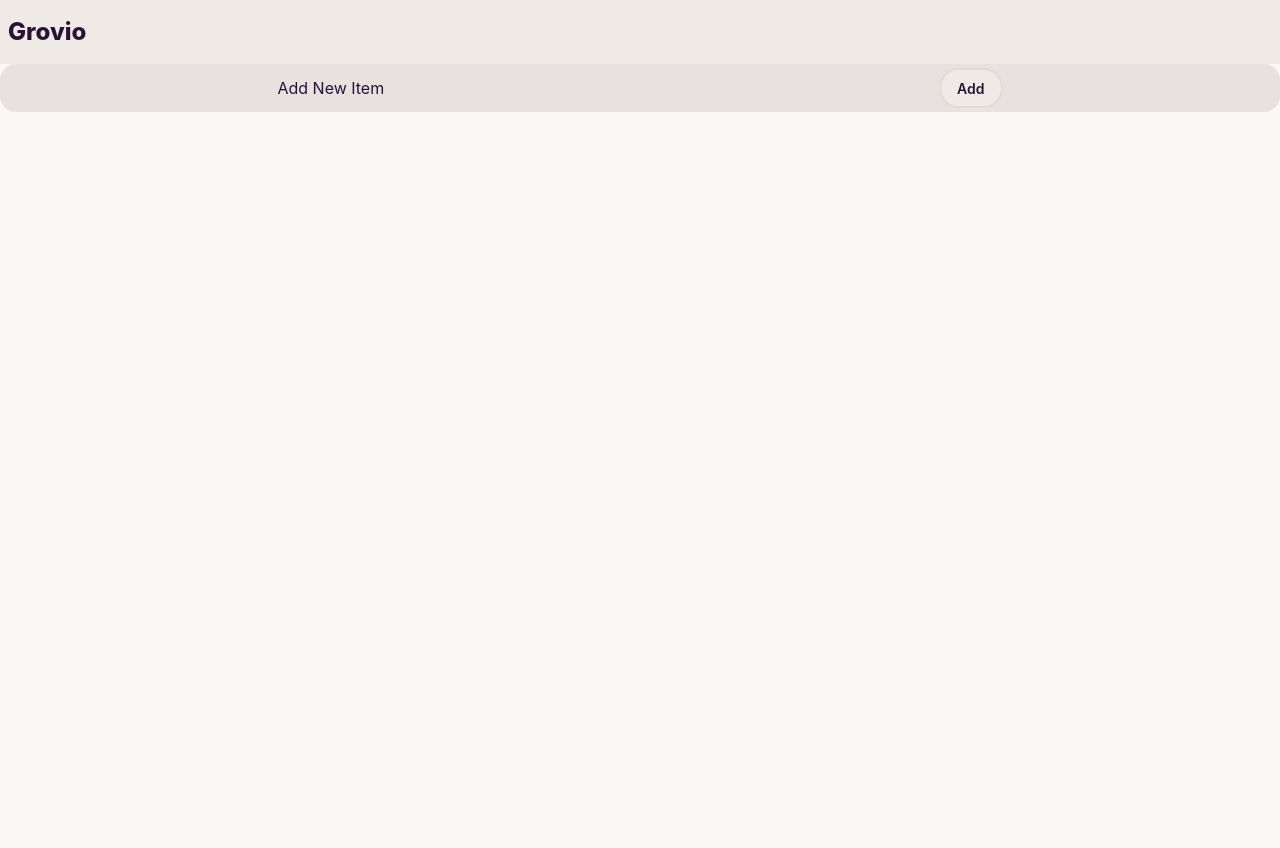
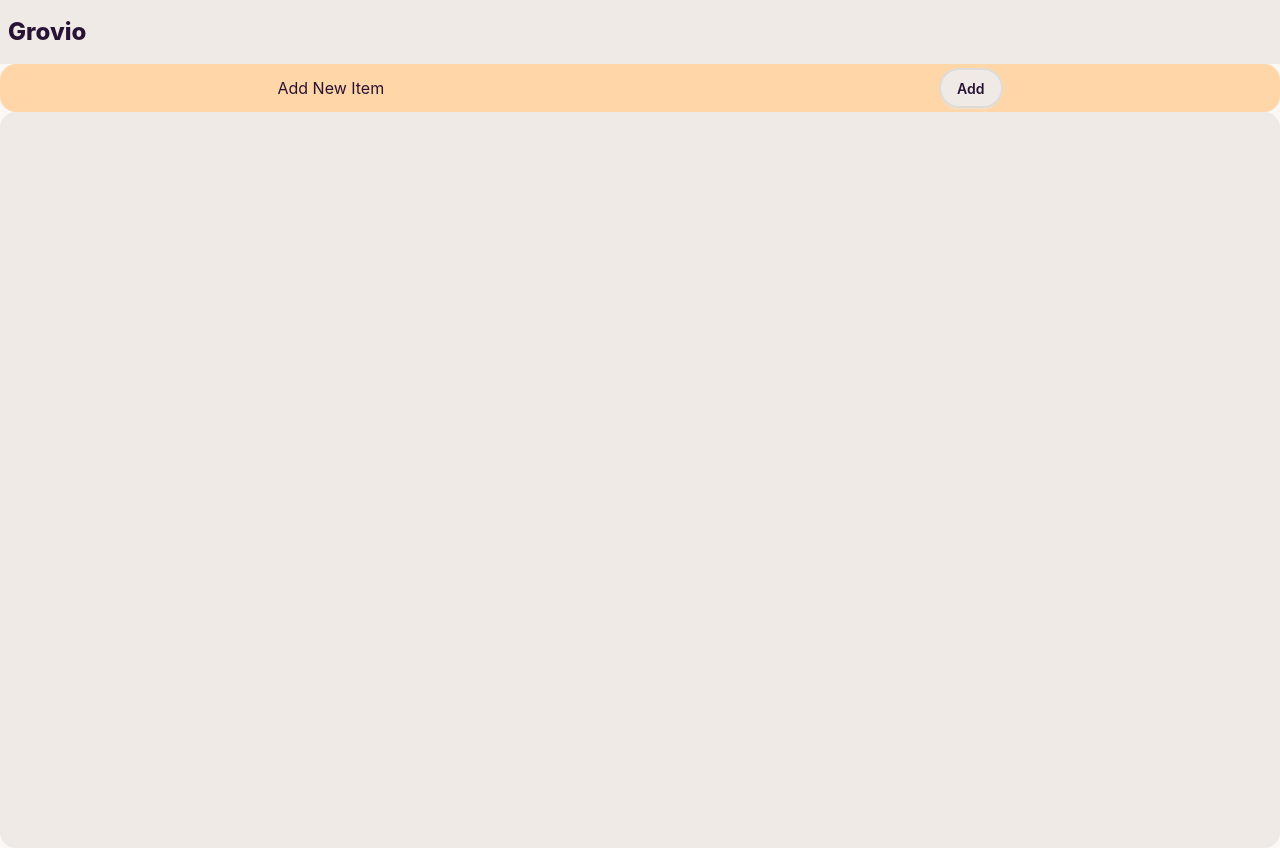
Before and after one commit to AdrianLesko/Grovio, a React (Vite) app: page / in a window 1280 px wide. Before the commit the page ends 800 px from the top, so only its background shows below. Built offline with nearby package versions, Linux system fonts and the light colour scheme.

Commit message:
add item rendering in shopping list

```diff
--- a/src/App.jsx
+++ b/src/App.jsx
@@ -25,7 +25,7 @@ function App() {
 
       <div className='flex flex-col h-screen'>
           <Header />
-          <Hero items={items} isOpen={isOpen} setIsOpen={setIsOpen} setModalType={setModalType}/>
+          <Hero items={items} setIsOpen={setIsOpen} setModalType={setModalType}/>
           <Footer />
       </div>
     </>
--- a/src/components/UI/AddForm.jsx
+++ b/src/components/UI/AddForm.jsx
@@ -12,12 +12,15 @@ export default function AddForm ( { addItem, setIsOpen } ) {
 
     const newItem = {
       id: crypto.randomUUID(),
-      title: itemName,
-      quantity: quantity,
+      title: itemName.trim(),
+      quantity: Number(quantity) || 1,
+      isBought: false
     }
 
     addItem(newItem)
     setIsOpen(false)
+    setItemName('')
+    setQuantity(1)
 
   }
 
@@ -28,7 +31,7 @@ export default function AddForm ( { addItem, setIsOpen } ) {
           <legend className='fieldset-legend text-xl'>Add New Item</legend>
 
           <label className='fieldset-label'>Item Name</label>
-          <input className='input w-full' type='text' value={itemName} onChange={(e) => setItemName(e.target.value)} />
+          <input className='input w-full' type='text' value={itemName} onChange={(e) => setItemName(e.target.value)} required />
 
           <label className='fieldset-label'>Quantity</label>
           <input className='input w-full' type='number' min='1' value={quantity} onChange={(e) => setQuantity(e.target.value)} />
--- a/src/components/UI/AddItemContainer.jsx
+++ b/src/components/UI/AddItemContainer.jsx
@@ -1,9 +1,9 @@
 
 
-export default function AddItemContainer ( {open, setIsOpen, setModalType} ) {
+export default function AddItemContainer ( { setIsOpen, setModalType } ) {
 
   return (
-    <div className='card w-full bg-base-300 h-12 flex flex-row justify-around items-center'>
+    <div className='card w-full bg-accent h-12 flex flex-row justify-around items-center'>
       <h3>Add New Item</h3>
       <button
         className='btn'
--- a/src/components/UI/Hero.jsx
+++ b/src/components/UI/Hero.jsx
@@ -1,12 +1,13 @@
 import { useState } from 'react'
 import AddItemContainer from './AddItemContainer'
+import ShoppingList from './ShoppingList'
 
-export default function Hero ( {items, isOpen, setIsOpen, setModalType}) {
+export default function Hero ( {  items, setIsOpen, setModalType }) {
 
   return (
     <div className='flex-1'>
-        <AddItemContainer open={isOpen} setIsOpen={setIsOpen} setModalType={setModalType}/>
-
+        <AddItemContainer setIsOpen={setIsOpen} setModalType={setModalType}/>
+        <ShoppingList items={items} />
     </div>
   )
 }
--- /dev/null
+++ b/src/components/UI/Item.jsx
@@ -0,0 +1,14 @@
+
+
+export default function Item ( { title, quantity} ) {
+  return (
+    <li className='list-row border-2 border-accent bg-base-100 flex flex-row w-full h-15 items-center justify-around'>
+      <span className=' w-1/4 h-full text-[1.1rem] flex items-center jusitfy-start'>{title}</span>
+      <span className=' w-1/4 h-full text-[1.1rem] flex items-center jusitfy-start'>{quantity}</span>
+      <span className=' w-1/4 h-full text-[1.1rem] flex items-center jusitfy-start'><p>2 minutes ago</p></span>
+      <span className=' w-1/8 h-full text-[1.1rem] ml-auto flex items-center justify-end'><input type='checkbox'></input></span>
+
+
+    </li>
+  )
+}
--- a/src/components/UI/Modal.jsx
+++ b/src/components/UI/Modal.jsx
@@ -1,10 +1,10 @@
 
 export default function Modal ( {isOpen, setIsOpen, children} ) {
-  if (!isOpen) return
+  if (!isOpen) return null
 
   return (
     <div className='fixed top-0 left-0 bottom-0 right-0 bg-black/30 z-50'>
-      <div className='card bg-base-200 fixed top-1/2 left-1/2 -translate-x-1/2 -translate-y-1/2 h-3/5 w-3/5 p-4'>
+      <div className='card bg-base-200 fixed top-1/2 left-1/2 -translate-x-1/2 -translate-y-1/2 h-3/5 w-full sm:w-3/5 p-4'>
         <div className='card-body'>
           {children}
         </div>
--- /dev/null
+++ b/src/components/UI/ShoppingList.jsx
@@ -0,0 +1,10 @@
+import Item from './Item'
+
+export default function ShoppingList ({ items }) {
+  return (
+    <ul className='list bg-base-200 rounded-box h-full flex flex-col gap-1'>
+      {items.map(item => <Item title={item.title} quantity={item.quantity} key={item.id} />)}
+    </ul>
+
+  )
+}
```
Also changed, not shown: src/docs/txt.md (added).
